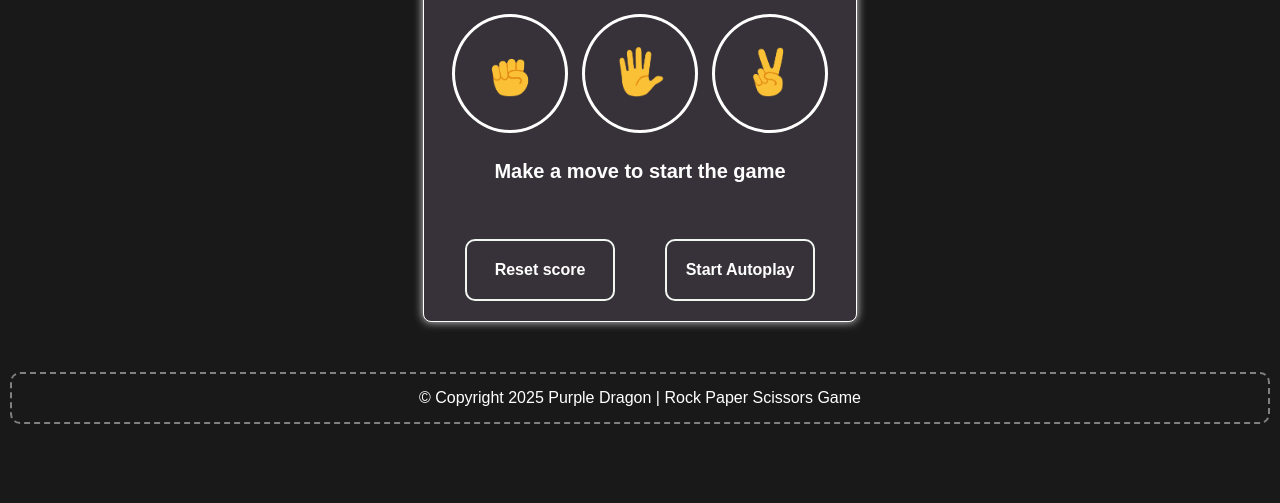
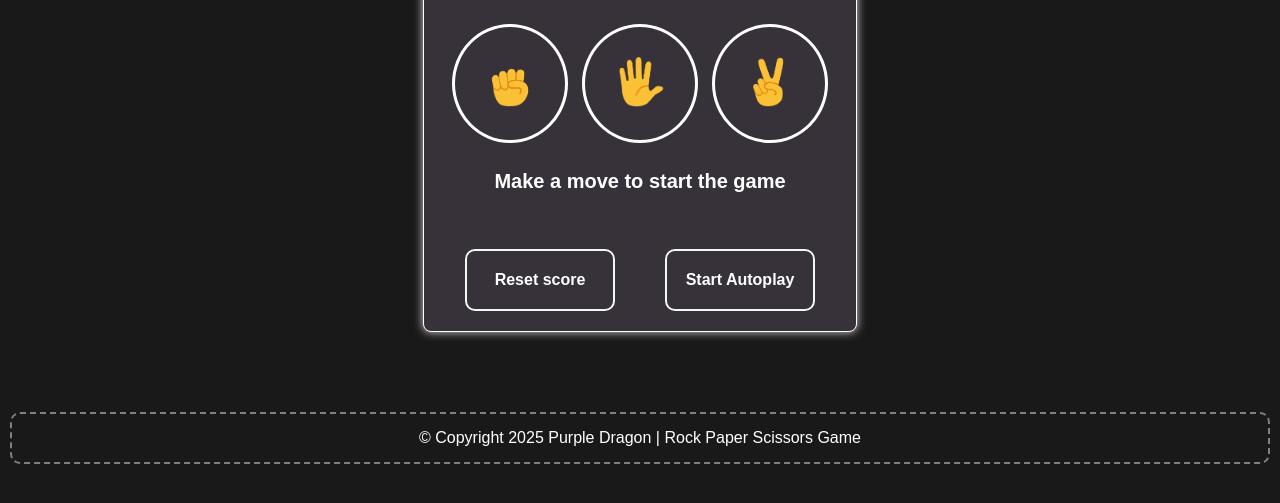
Before and after one commit to officialpurpledragon01/rps-game, a plain HTML site: page index.html in a window 1280 px wide. Shown: the part 141-644 px from the top of the page. Drawn offline with Linux system fonts and the light colour scheme.

Commit message:
footer adjustment

```diff
--- a/style.css
+++ b/style.css
@@ -8,14 +8,16 @@ body {
   color: white;
   font-family: Arial;
 
+  margin-top: 10px;
   margin-left: 10px;
   margin-right: 10px;
+  margin-bottom: 10px;
 
   display: flex;
   flex-direction: column;
   justify-content: center;
   align-items: center;
-
+  gap: 30px;
   /* height: 100vh; */
 }
 #appContainer{
@@ -135,8 +137,6 @@ button{
 footer{
   text-align: center;
   margin-top: 20px;
-  margin-bottom: 10px;
-
   padding: 15px 10px;
 
   width: 100%;
```
